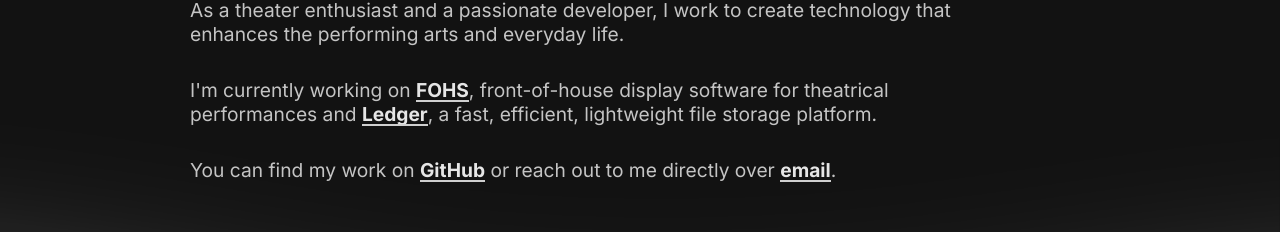
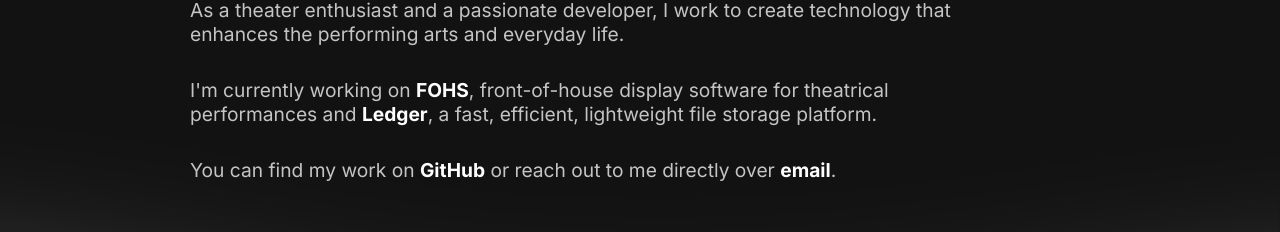
Before and after one commit to thesamgordon/sg-mt, a Next.js app: page / in a window 1280 px wide. Shown: the part 301-533 px from the top of the page. Built offline with nearby package versions, Linux system fonts and the light colour scheme.

Commit message:
feat: spacer for hover

```diff
--- a/components/Link.module.scss
+++ b/components/Link.module.scss
@@ -2,12 +2,17 @@
     position: relative;
     display: inline-block;
 
+    &.forceShow,
     &:hover {
         .popupPreview {
             opacity: 1;
             visibility: visible;
             transform: translateX(-50%) translateY(0);
             filter: blur(0);
+        }
+
+        .spacer {
+            pointer-events: auto;
         }
     }
 }
@@ -16,27 +21,8 @@
     color: white;
     text-decoration: none;
     text-underline-offset: 4px;
-    transition: color 0.2s ease;
     font-weight: 700;
-    filter: brightness(0.9);
     transition: filter 0.4s ease;
-}
-
-.link:hover {
-    filter: brightness(1.2);
-}
-
-.link::before {
-    content: "";
-    position: absolute;
-    bottom: 0;
-    left: 0;
-    width: 100%;
-    height: 2px;
-    filter: brightness(0.9);
-    background-color: white;
-
-    transition: filter 0.2s ease;
 }
 
 .link::after {
@@ -58,7 +44,7 @@
 
 .popupPreview {
     position: absolute;
-    bottom: 100%;
+    bottom: calc(100% + 6px);
     left: 50%;
     transform: translateX(-50%) translateY(8px);
     height: 135px;
@@ -158,3 +144,22 @@
         }
     }
 }
+
+.spacer {
+    position: absolute;
+    bottom: 100%;
+    left: 50%;
+    transform: translateX(-50%);
+    height: 12px;
+    z-index: 49;
+    background: transparent;
+
+    pointer-events: none;
+
+    &:hover + .popupPreview {
+        opacity: 1;
+        visibility: visible;
+        transform: translateX(-50%) translateY(0);
+        filter: blur(0);
+    }
+}
--- a/components/Link.tsx
+++ b/components/Link.tsx
@@ -63,6 +63,14 @@
         {children}
       </a>
       {popup && (
+        <>
+          <div
+            className={styles.spacer}
+            style={{
+              width: width,
+            }}
+          ></div>
+
           <button
             onMouseDown={onMouseDown}
             onMouseUp={onMouseUp}
@@ -104,6 +112,7 @@
               </svg>
             </div>
           </button>
+        </>
       )}
     </div>
   );
```
Lines whose indentation alone changed are shown as unchanged.
